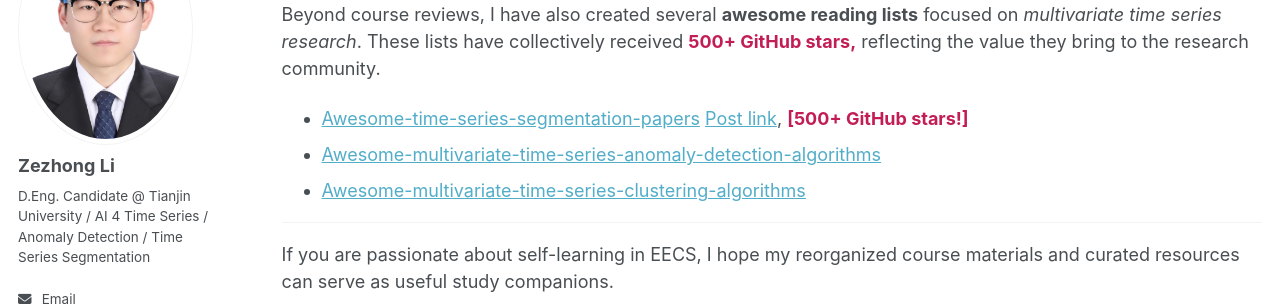
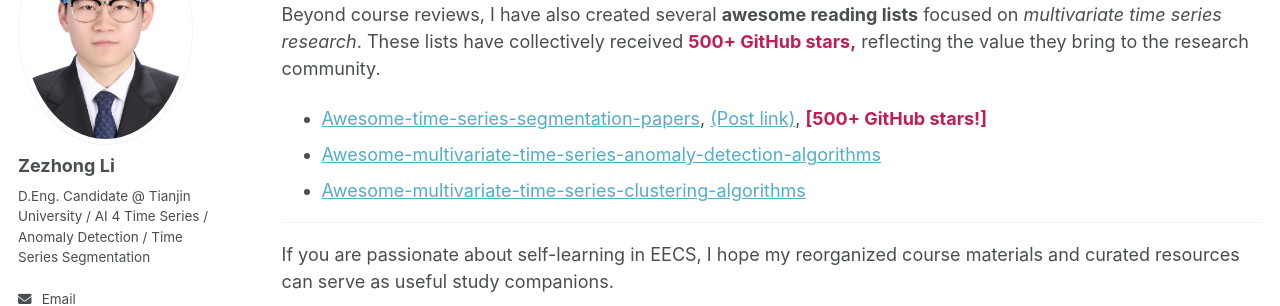
Before and after one commit to lzz19980125/lzz19980125.github.io, a Jekyll site: the page built from _pages/courses.md, in a window 1280 px wide and 900 px high, scrolled down 2639 px. Shown: the part 191-497 px from the top of the window. Built offline with Jekyll 4.4.1, drawn with Linux system fonts in a browser that asks for light colours; some web fonts are replaced.

Commit message:
Update courses.md

```diff
--- a/_pages/courses.md
+++ b/_pages/courses.md
@@ -97,7 +97,7 @@ A legendary course on distributed computing principles, from consensus protocols
 
 Beyond course reviews, I have also created several **awesome reading lists** focused on *multivariate time series research*. These lists have collectively received <span style="color:rgb(194,29,85)">**500+ GitHub stars,**</span> reflecting the value they bring to the research community.
 
-- [Awesome-time-series-segmentation-papers](https://github.com/lzz19980125/awesome-time-series-segmentation-papers) [Post link](https://lzz19980125.github.io/posts/2025-5-24-Awesome%20Time%20Series%20Segmentation%20Papers), <span style="color:rgb(194,29,85)">**[500+ GitHub stars!]**</span>
+- [Awesome-time-series-segmentation-papers](https://github.com/lzz19980125/awesome-time-series-segmentation-papers), [(Post link)](https://lzz19980125.github.io/posts/2025-5-24-Awesome%20Time%20Series%20Segmentation%20Papers), <span style="color:rgb(194,29,85)">**[500+ GitHub stars!]**</span>
 - [Awesome-multivariate-time-series-anomaly-detection-algorithms](https://github.com/lzz19980125/awesome-multivariate-time-series-anomaly-detection-algorithms)
 - [Awesome-multivariate-time-series-clustering-algorithms](https://github.com/lzz19980125/awesome-multivariate-time-series-clustering-algorithms)
 
```
